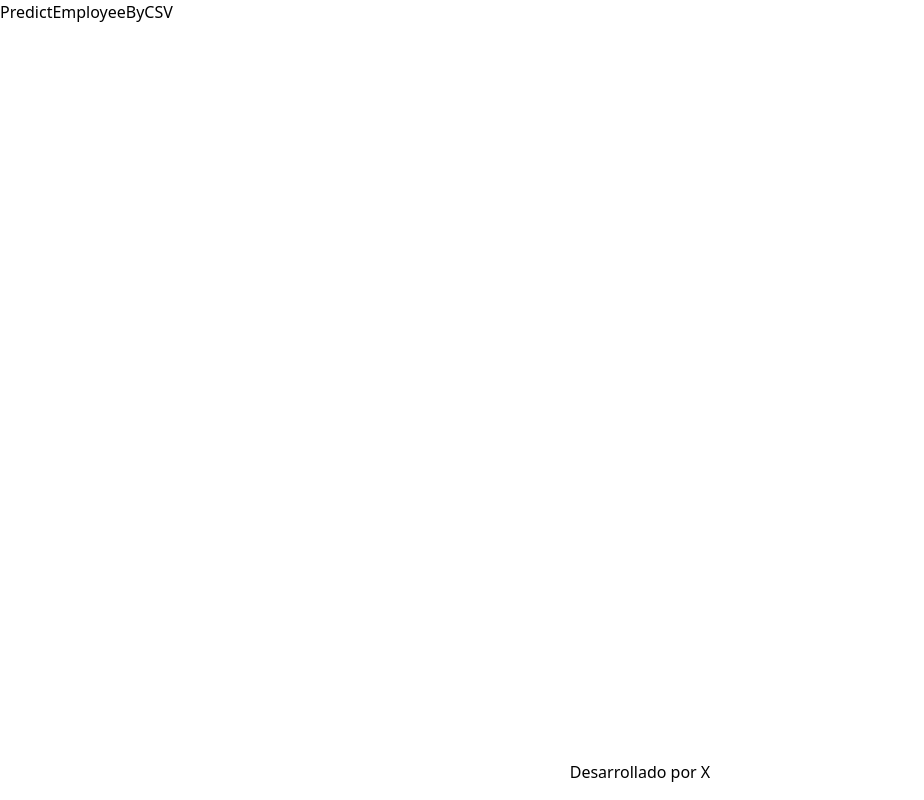
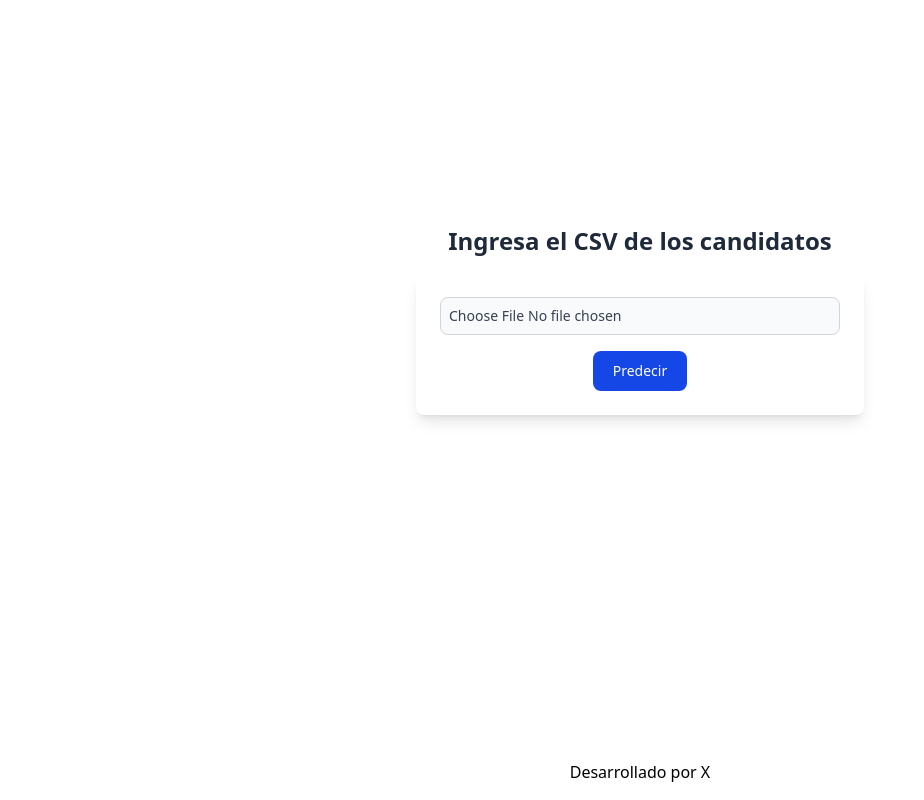
Before and after one commit to JGRoldan/Labo-I, a React (Vite) app in the folder TP-inicial/frontend/: page /predict-employee-csv in a window 1280 px wide. Shown: the whole page, without its empty margins (0-924 px from the left). Built offline with nearby package versions, Linux system fonts and the light colour scheme.

Commit message:
feat(csv): Add predict employee by csv page & logic

```diff
--- a/TP-inicial/frontend/src/pages/PredictEmployeeByCSV.jsx
+++ b/TP-inicial/frontend/src/pages/PredictEmployeeByCSV.jsx
@@ -1,5 +1,82 @@
+import { useState, useRef } from 'react'
+
 function PredictEmployeeByCSV() {
-    return <h1>PredictEmployeeByCSV</h1>
+    const [predictions, setPredictions] = useState([]) // Estado para almacenar las predicciones
+    const [selectedFile, setSelectedFile] = useState(null)
+    const fileInputRef = useRef(null) // Ref para el input de archivo
+
+    const handleFileChange = async (e) => {
+        setSelectedFile(e.target.files[0])
+    }
+
+    // Procesar archivo cuando se haga clic en "Predecir"
+    const handleFileUpload = async () => {
+        if (!selectedFile) {
+            alert("Por favor selecciona un archivo CSV primero.")
+            return
+        }
+
+        const formData = new FormData()
+        formData.append("file", selectedFile)
+
+        // Logica para llamar al backend
+
+        // Limpiar input de archivo después de procesarlo
+        setSelectedFile(null)
+        if (fileInputRef.current) {
+            fileInputRef.current.value = "" // Resetear el input
+        }
+    }
+
+    return (
+        <div className="flex flex-col items-center justify-center min-h-[80vh] p-6">
+            <h1 className="text-2xl font-bold mb-4 text-gray-800">Ingresa el CSV de los candidatos</h1>
+
+            <div className="bg-white p-6 rounded-lg shadow-lg w-full max-w-md text-center">
+                <input
+                    type="file"
+                    accept=".csv"
+                    onChange={handleFileChange}
+                    ref={fileInputRef}
+                    className="p-2 block w-full text-sm text-gray-700 border border-gray-300 rounded-lg cursor-pointer bg-gray-50 focus:outline-none"
+                />
+                <button
+                    onClick={handleFileUpload}
+                    className="mt-4 text-white bg-blue-700 hover:bg-blue-800 focus:ring-4 focus:outline-none focus:ring-blue-300 font-medium rounded-lg text-sm w-full sm:w-auto px-5 py-2.5 text-center dark:bg-blue-600 dark:hover:bg-blue-700 dark:focus:ring-blue-800"
+                >
+                    Predecir
+                </button>
+
+            </div>
+
+            {predictions.length > 0 && (
+                <div className="mt-6 w-full max-w-3xl overflow-x-auto">
+                    <table className="w-full text-sm text-left text-gray-700 border-collapse border border-gray-300">
+                        <thead className="bg-gray-200">
+                            <tr>
+                                <th className="px-4 py-2 border border-gray-300">Id</th>
+                                <th className="px-4 py-2 border border-gray-300">Horas Capacitación</th>
+                                <th className="px-4 py-2 border border-gray-300">Antigüedad</th>
+                                <th className="px-4 py-2 border border-gray-300">Calificación Previa</th>
+                                <th className="px-4 py-2 border border-gray-300">Predicción</th>
+                            </tr>
+                        </thead>
+                        <tbody>
+                            {predictions.map((row, i) => (
+                                <tr key={i} className="bg-white border border-gray-300">
+                                    <td className="px-4 py-2 border">{row.empleado}</td>
+                                    <td className="px-4 py-2 border">{row.horas_capacitacion}</td>
+                                    <td className="px-4 py-2 border">{row.antiguedad}</td>
+                                    <td className="px-4 py-2 border">{row.calificacion_prev}</td>
+                                    <td className="px-4 py-2 border">{row.prediccion.toFixed(2)}</td>
+                                </tr>
+                            ))}
+                        </tbody>
+                    </table>
+                </div>
+            )}
+        </div>
+    )
 }
 
 export default PredictEmployeeByCSV
```
